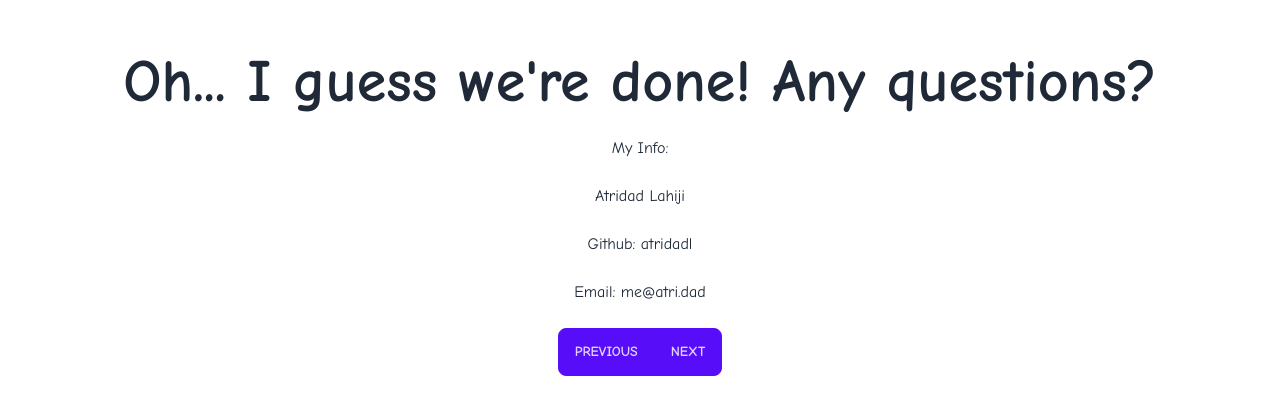
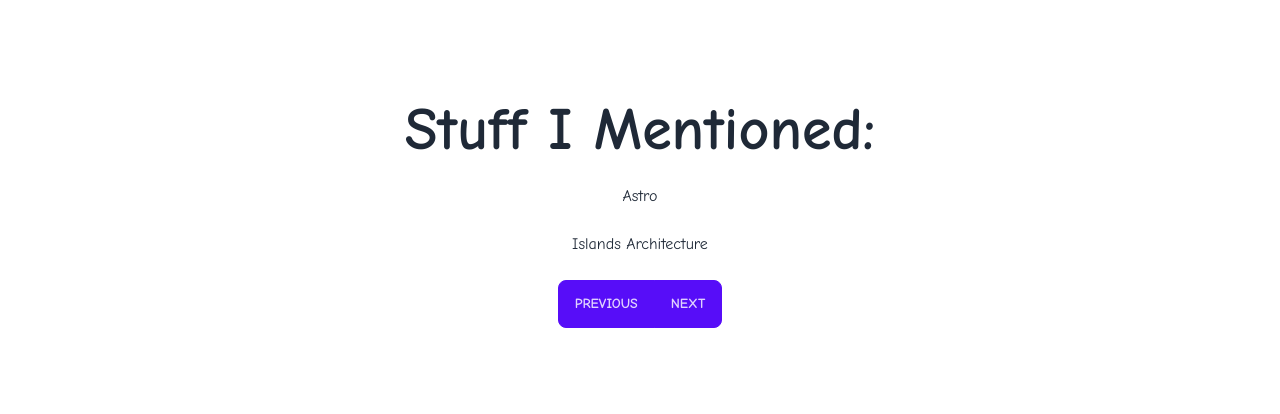
Before and after one commit to atridadl/devedmonton-july-2023, an Astro site: page /13 in a window 1280 px wide. Shown: the part 218-632 px from the top of the page. Built offline with nearby package versions, Linux system fonts and the light colour scheme; Astro itself is replaced by a stand-in of ours.

Commit message:
Added links page

```diff
--- a/src/pages/13.astro
+++ b/src/pages/13.astro
@@ -4,12 +4,11 @@ import BaseLayout from "../layouts/BaseLayout.astro";
 
 <html lang="en">
 	<BaseLayout title="">
-		<h1 class="text-6xl font-bold">
-			Oh... I guess we're done! Any questions?
-		</h1>
-		<p>My Info:</p>
-		<p>Atridad Lahiji</p>
-		<p>Github: atridadl</p>
-		<p>Email: me@atri.dad</p>
+		<h1 class="text-6xl font-bold">Stuff I Mentioned:</h1>
+
+		<a href="https://astro.build">Astro</a>
+		<a href="https://www.patterns.dev/posts/islands-architecture"
+			>Islands Architecture</a
+		>
 	</BaseLayout>
 </html>
--- /dev/null
+++ b/src/pages/14.astro
@@ -0,0 +1,15 @@
+---
+import BaseLayout from "../layouts/BaseLayout.astro";
+---
+
+<html lang="en">
+	<BaseLayout title="">
+		<h1 class="text-6xl font-bold">
+			Oh... I guess we're done! Any questions?
+		</h1>
+		<p>My Info:</p>
+		<p>Atridad Lahiji</p>
+		<p>Github: atridadl</p>
+		<p>Email: me@atri.dad</p>
+	</BaseLayout>
+</html>
```
